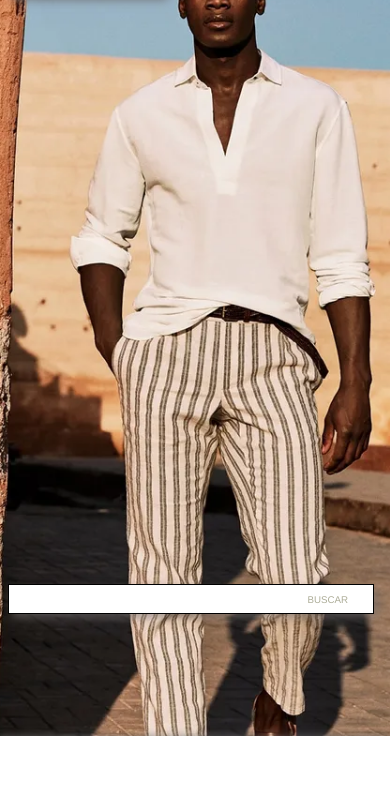
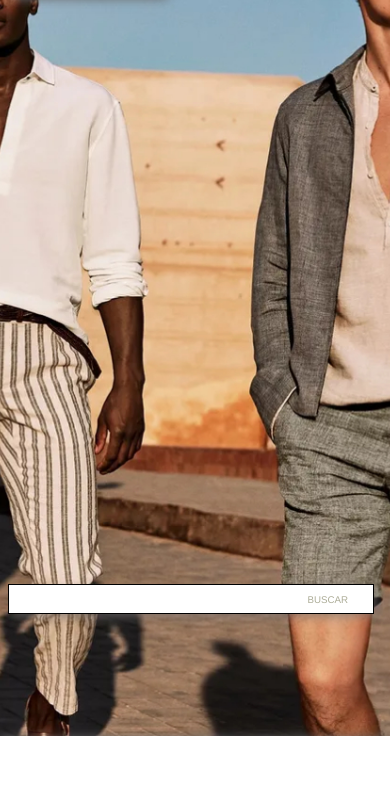
Before and after one commit to Ezequiel-A-Zapata/ProyectoKode, a website: page index.html in a window 390 px wide. Shown: the part 108-917 px from the top of the page. Drawn offline with nearby package versions, Linux system fonts and the light colour scheme.

Commit message:
background-mobile

```diff
--- a/SCSS/pages/_index.scss
+++ b/SCSS/pages/_index.scss
@@ -9,6 +9,10 @@ body{
     background-position: center;
     background-size: cover;
     background-repeat: no-repeat;
+    @include mobile{
+        background-image: url(../img/fondo-mobile3.jpg);
+        background-position:center;
+    }
     .header-general {
         display:flex;
         height: 27vh;
```
Also changed, not shown: css/main.css, img/Proyecto nuevo.jpg (added), img/fondo-mobile.jpg (added), img/fondo-mobile1.jpg (added), img/fondo-mobile2.jpg (added), img/fondo-mobile3.jpg (added), img/icono-mobile1.jpg (added), 1 other file.
